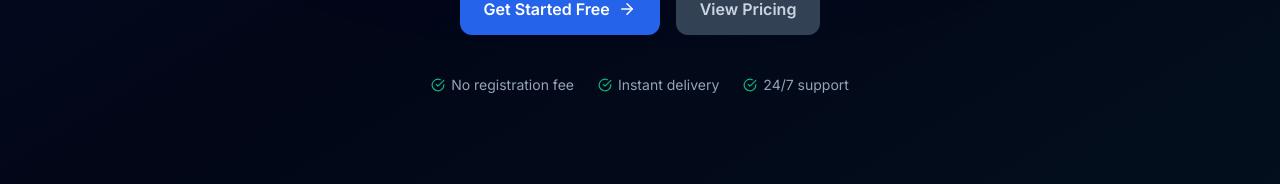
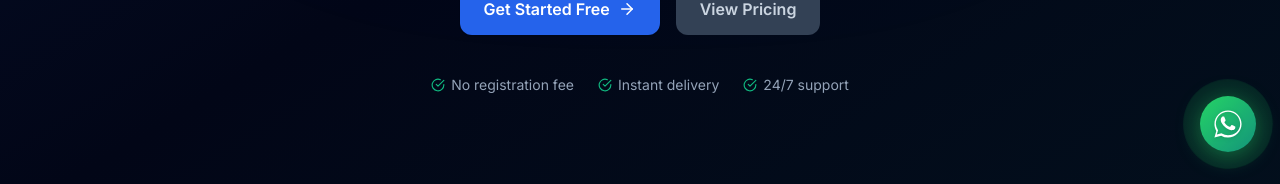
Before and after one commit to 05ahmadauwal-cloud/BORHS-DATA-APP, a React (Vite) app in the folder frontend/: page / in a window 1280 px wide. Shown: the part 616-800 px from the top of the page. Built offline with nearby package versions, Linux system fonts and the light colour scheme; no server answers.

Commit message:
feat: add floating WhatsApp support button on all pages

```diff
--- a/frontend/src/components/layout/AdminLayout.jsx
+++ b/frontend/src/components/layout/AdminLayout.jsx
@@ -6,6 +6,7 @@ import {
 } from 'lucide-react';
 import useAuthStore from '../../store/authStore';
 import toast from 'react-hot-toast';
+import WhatsAppButton from '../ui/WhatsAppButton';
 
 const adminNav = [
   { to: '/admin', icon: LayoutDashboard, label: 'Overview' },
@@ -111,6 +112,8 @@ export default function AdminLayout() {
           <Outlet />
         </main>
       </div>
+
+      <WhatsAppButton />
     </div>
   );
 }
--- a/frontend/src/components/layout/DashboardLayout.jsx
+++ b/frontend/src/components/layout/DashboardLayout.jsx
@@ -3,6 +3,7 @@ import { useState } from 'react';
 import { LayoutDashboard, Wallet, Wifi, MoreHorizontal, User } from 'lucide-react';
 import Sidebar from './Sidebar';
 import Topbar from './Topbar';
+import WhatsAppButton from '../ui/WhatsAppButton';
 
 const mobileNav = [
   { to: '/dashboard', icon: LayoutDashboard, label: 'Home' },
@@ -34,6 +35,8 @@ export default function DashboardLayout() {
         <main className="flex-1 p-3 sm:p-4 md:p-6 lg:p-8 pb-24 lg:pb-8 overflow-auto animate-fade-in">
           <Outlet />
         </main>
+
+        <WhatsAppButton />
 
         {/* Mobile bottom navigation */}
         <nav className="lg:hidden fixed bottom-0 inset-x-0 z-20 bg-dark-900/95 border-t border-dark-700/50 backdrop-blur-md">
--- a/frontend/src/components/layout/PublicLayout.jsx
+++ b/frontend/src/components/layout/PublicLayout.jsx
@@ -3,6 +3,7 @@ import { useState, useEffect } from 'react';
 import { Menu, X, Zap, Sun, Moon } from 'lucide-react';
 import useAuthStore from '../../store/authStore';
 import useThemeStore from '../../store/themeStore';
+import WhatsAppButton from '../ui/WhatsAppButton';
 
 export default function PublicLayout() {
   const [menuOpen, setMenuOpen] = useState(false);
@@ -133,6 +134,8 @@ export default function PublicLayout() {
           </div>
         </div>
       </footer>
+
+      <WhatsAppButton />
     </div>
   );
 }
--- /dev/null
+++ b/frontend/src/components/ui/WhatsAppButton.jsx
@@ -0,0 +1,64 @@
+import { useState } from 'react';
+import { X, MessageCircle } from 'lucide-react';
+
+const WHATSAPP_NUMBER = '2348000000000'; // change to real number
+const WHATSAPP_MESSAGE = "Hello BORHS Data Support 👋 I need help with my account.";
+
+export default function WhatsAppButton() {
+  const [tooltip, setTooltip] = useState(false);
+
+  const url = `https://wa.me/${WHATSAPP_NUMBER}?text=${encodeURIComponent(WHATSAPP_MESSAGE)}`;
+
+  return (
+    <div className="fixed bottom-24 lg:bottom-8 right-4 lg:right-6 z-50 flex flex-col items-end gap-2">
+
+      {/* Tooltip bubble */}
+      {tooltip && (
+        <div className="flex items-start gap-2 animate-slide-up">
+          <div
+            className="relative bg-white text-gray-800 text-sm font-medium px-4 py-3 rounded-2xl rounded-br-sm shadow-2xl max-w-[200px] leading-snug"
+            style={{ boxShadow: '0 8px 32px rgba(0,0,0,0.25)' }}
+          >
+            <p className="font-bold text-[13px] text-gray-900 mb-0.5">BORHS Data Support</p>
+            <p className="text-[12px] text-gray-500">We reply in minutes ⚡</p>
+            {/* Tail */}
+            <span className="absolute -bottom-2 right-4 w-0 h-0 border-l-8 border-l-transparent border-r-0 border-t-8 border-t-white" />
+          </div>
+          <button
+            onClick={() => setTooltip(false)}
+            className="mt-1 w-5 h-5 rounded-full bg-dark-700 text-dark-400 hover:bg-dark-600 flex items-center justify-center shrink-0"
+          >
+            <X size={10} />
+          </button>
+        </div>
+      )}
+
+      {/* Main button */}
+      <a
+        href={url}
+        target="_blank"
+        rel="noopener noreferrer"
+        onMouseEnter={() => setTooltip(true)}
+        onMouseLeave={() => setTooltip(false)}
+        className="group relative flex items-center justify-center w-14 h-14 rounded-full shadow-2xl transition-all duration-300 hover:scale-110 active:scale-95"
+        style={{
+          background: 'linear-gradient(135deg, #25D366 0%, #128C7E 100%)',
+          boxShadow: '0 4px 24px rgba(37,211,102,0.45)',
+        }}
+        aria-label="Chat on WhatsApp"
+      >
+        {/* Ping animation */}
+        <span className="absolute inset-0 rounded-full bg-[#25D366] animate-ping opacity-30" />
+
+        {/* WhatsApp SVG icon */}
+        <svg
+          xmlns="http://www.w3.org/2000/svg"
+          viewBox="0 0 32 32"
+          className="w-7 h-7 fill-white drop-shadow"
+        >
+          <path d="M16 .5C7.44.5.5 7.44.5 16c0 2.83.74 5.56 2.14 7.96L.5 31.5l7.74-2.1A15.45 15.45 0 0 0 16 31.5C24.56 31.5 31.5 24.56 31.5 16S24.56.5 16 .5Zm0 28.4a13.8 13.8 0 0 1-7.04-1.93l-.5-.3-5.18 1.4 1.38-5.04-.33-.52A13.82 13.82 0 0 1 2.1 16C2.1 8.35 8.35 2.1 16 2.1S29.9 8.35 29.9 16 23.65 28.9 16 28.9Zm7.56-10.34c-.41-.21-2.44-1.2-2.82-1.34-.38-.13-.65-.2-.93.21-.27.4-1.07 1.34-1.31 1.62-.24.27-.48.3-.89.1-.41-.2-1.73-.64-3.3-2.03-1.22-1.09-2.04-2.43-2.28-2.84-.24-.4-.03-.62.18-.82.18-.18.41-.48.62-.72.2-.24.27-.41.41-.68.13-.27.07-.51-.03-.72-.1-.2-.93-2.24-1.27-3.07-.34-.8-.68-.69-.93-.7h-.79c-.27 0-.72.1-1.1.51-.38.41-1.44 1.41-1.44 3.43s1.48 3.98 1.68 4.25c.2.27 2.9 4.43 7.04 6.2.98.43 1.75.68 2.35.87.99.31 1.89.27 2.6.16.79-.12 2.44-1 2.79-1.96.34-.96.34-1.79.24-1.96-.1-.17-.37-.27-.78-.48Z" />
+        </svg>
+      </a>
+    </div>
+  );
+}
```
